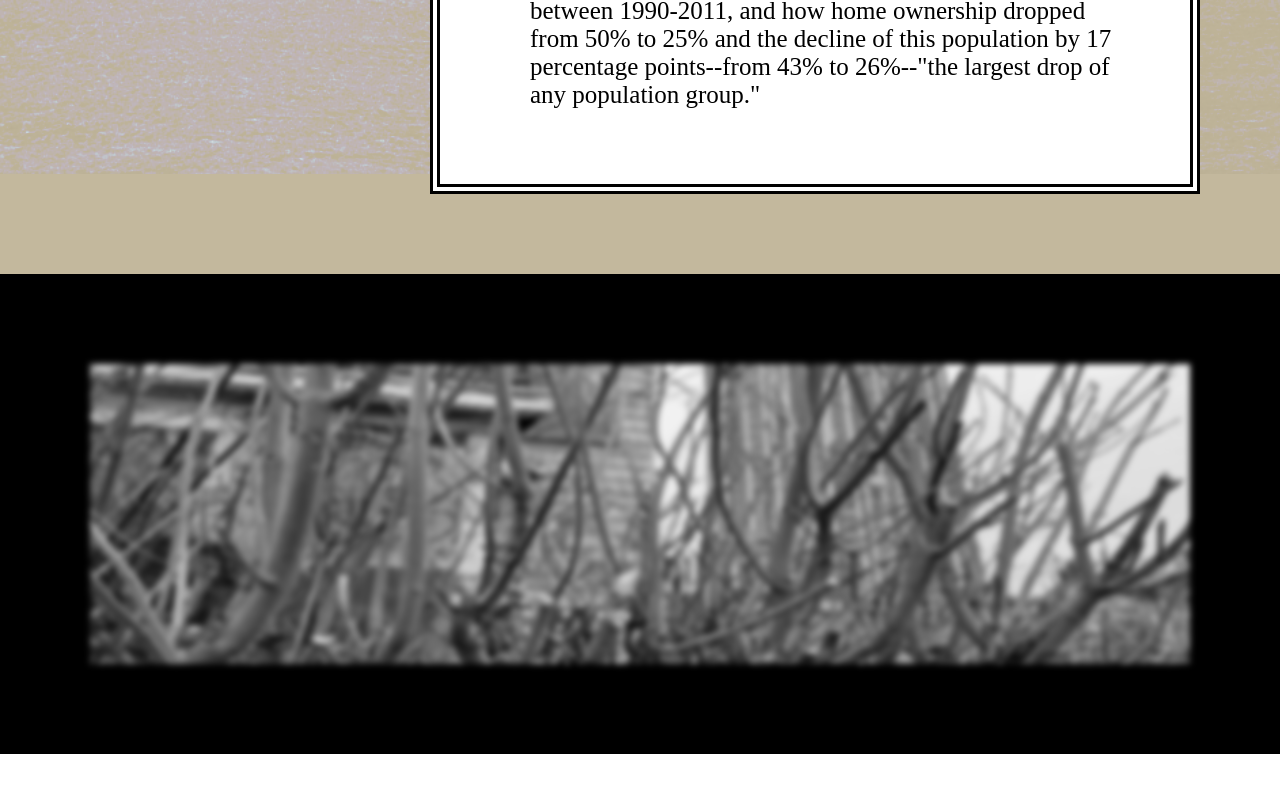
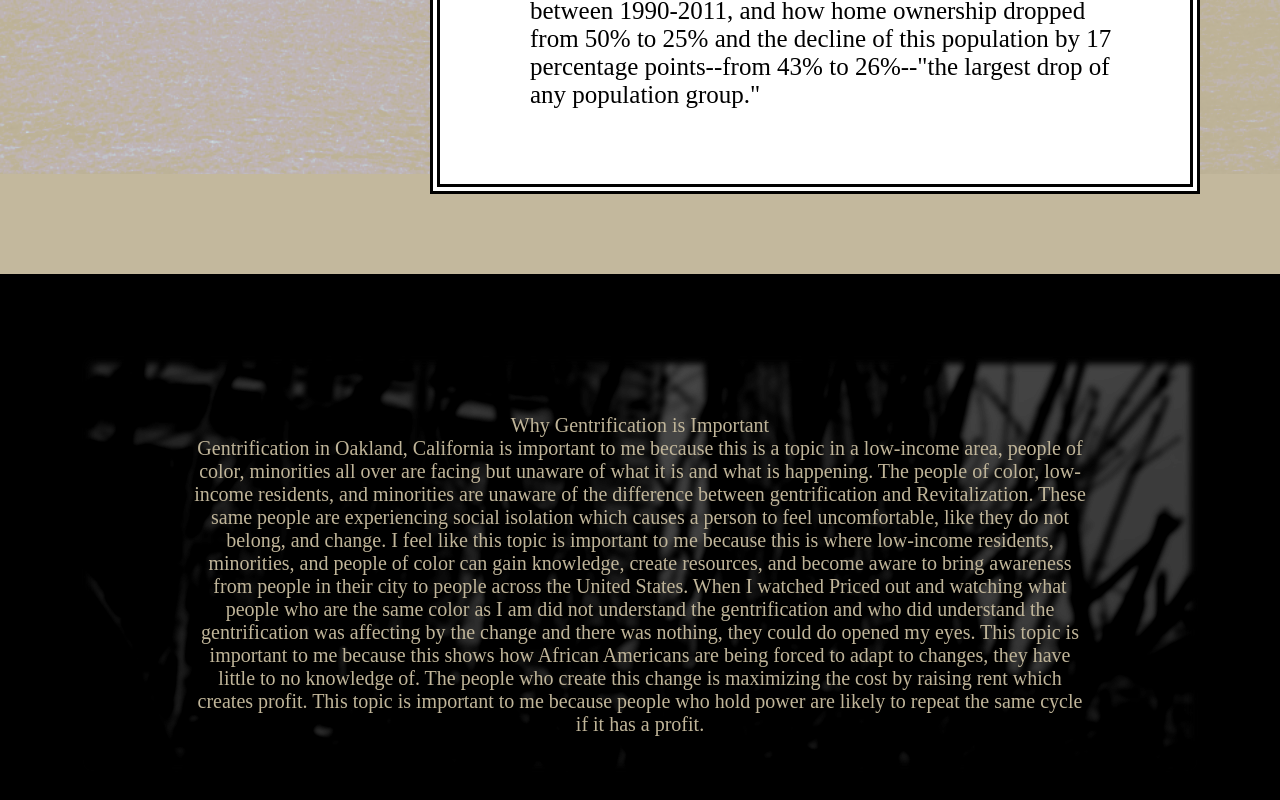
Before and after one commit to GeneviveOliva95/gentrification-project, a plain HTML site: page index.html in a window 1280 px wide. Shown: the part 2457-3257 px from the top of the page. Before the commit the page ends 3211 px from the top, so only its background shows below. Drawn offline with Linux system fonts and the light colour scheme.

Commit message:
Add importance text and image

```diff
--- a/index.html
+++ b/index.html
@@ -73,7 +73,10 @@
                 <div class="importance-content">
                     <img class="tree" src="gentrification-images/trees.jpg">
                     <div class="importance-text-box">
-                        <p class="importance-text"></p>
+                        <p class="importance-text-topic">Why Gentrification is Important</p>
+                        <p class="importance-text-response">
+                            Gentrification in Oakland, California is important to me because this is a topic in a low-income area, people of color, minorities all over are facing but unaware of what it is and what is happening. The people of color, low-income residents, and minorities are unaware of the difference between gentrification and Revitalization. These same people are experiencing social isolation which causes a person to feel uncomfortable, like they do not belong, and change. I feel like this topic is important to me because this is where low-income residents, minorities, and people of color can gain knowledge, create resources, and become aware to bring awareness from people in their city to people across the United States. When I watched Priced out and watching what people who are the same color as I am did not understand the gentrification and who did understand the gentrification was affecting by the change and there was nothing, they could do opened my eyes. This topic is important to me because this shows how African Americans are being forced to adapt to changes, they have little to no knowledge of. The people who create this change is maximizing the cost by raising rent which creates profit. This topic is important to me because people who hold power are likely to repeat the same cycle if it has a profit.
+                        </p>
                     </div>
                 </div>
             </section>
--- a/style.css
+++ b/style.css
@@ -152,10 +152,33 @@ p {
     display: flex;
     justify-content: center;
     align-items: center;
+    position: relative;
+    text-align: center;
+    color: white;
 }
 
 .tree {
-    height: 300px;
+    height: 400px;
     width: 1300px;
+    min-height: 200px;
+    min-width: 1100px;
     filter: blur(3px) grayscale(100%);
+    opacity: 0.3;
+    mix-blend-mode: hard-light;
 }
+
+.importance-text-box {
+    max-height: 300px;
+    min-width: 900px;
+    position: absolute;
+    top: 50%;
+    left: 50%;
+    transform: translate(-50%, -50%);
+}
+
+.importance-text-topic,
+.importance-text-response {
+    color: rgba(192, 181, 153);
+    font-style: bold;
+    font-size: 20px;
+}
```
